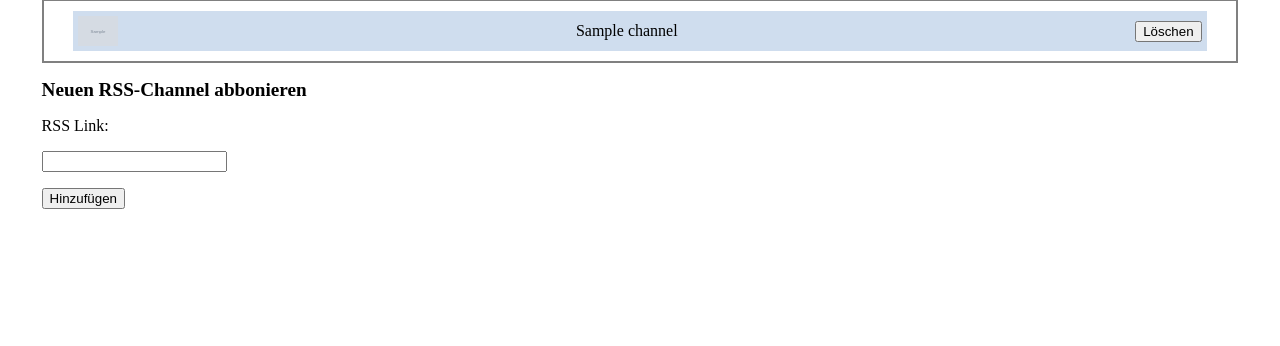
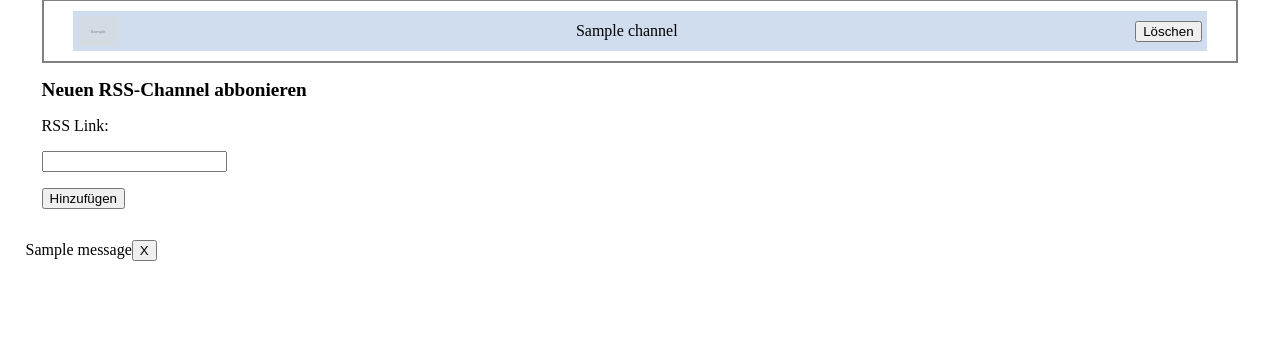
Before and after one commit to nisc586/schlagzeilensammler, a Flask app: page /channels in a window 1280 px wide. Shown: the part 130-476 px from the top of the page. Run offline with Flask 3, Linux system fonts and the light colour scheme; tables that the repository leaves empty hold one stand-in row (values such as "Sample post"); grey boxes marked "Sample" are stand-in pictures; one stand-in notice (Sample message) is shown; some libraries are stand-ins or nearby versions.

Commit message:
Implement some flashed messages on channels page

```diff
--- a/szsammler/routes.py
+++ b/szsammler/routes.py
@@ -1,5 +1,5 @@
 from json import JSONDecodeError
-from flask import Blueprint, render_template, jsonify, request, redirect, url_for
+from flask import Blueprint, render_template, jsonify, request, redirect, url_for, flash
 from . import db
 from .models import Article, Channel
 import feedparser
@@ -69,20 +69,17 @@ def channels():
 @main.route("/channels/new", methods=["GET", "POST"])
 def create_new_channel():
     if request.method == "POST":
-        if request.content_type == "application/json":
-            if not request.data:
-                return jsonify({"error": "Missing payload, 'rss_url' is required."}), 400
-            rss_url = request.get_json().get("rss_url")
-        else:
-            # default for forms application/x-www-form-urlencoded
-            rss_url = request.form["rss_url"]
+        # default for forms application/x-www-form-urlencoded
+        rss_url = request.form["rss_url"]
 
         if not rss_url:
-            return jsonify({"error": "RSS Url is required."}), 400
+            flash("Required URL is missing.")
+            return redirect(url_for('main.channels'))
 
         rss = feedparser.parse(rss_url)
         if rss.bozo:
-            return jsonify({"error": f"Invalid RSS feed at: {rss_url}"}), 400
+            flash("Could not find RSS feed at URL.")
+            return redirect(url_for('main.channels'))
 
         feed = rss.feed
         # feed.link does not necessarily link to the rss-channel.
@@ -95,7 +92,7 @@ def create_new_channel():
                 channel_link = link["href"]
                 break
 
-        if not Channel.query.filter_by(link=feed.link).first():
+        if not Channel.query.filter_by(link=channel_link).first():
             new_channel = Channel(
                 title = feed.title,
                 link = channel_link,
@@ -104,6 +101,9 @@ def create_new_channel():
             )
             db.session.add(new_channel)
             db.session.commit()
+            flash(f"Added new channel - {feed.title}")
+        else:
+            flash(f"Channel from {channel_link} already exists.")
 
     return redirect(url_for('main.channels'))
 
--- a/szsammler/static/channels.js
+++ b/szsammler/static/channels.js
@@ -16,3 +16,8 @@ function confirmDelete(channelId) {
             }
         });
 }
+
+
+function dismissMessage(btn) {
+    btn.closest(".temporary-message").remove()
+}
--- a/szsammler/static/style.css
+++ b/szsammler/static/style.css
@@ -1,4 +1,4 @@
-/* ===== Basic Template ===== */
+/* ===== Basic Template / Shared Styles ===== */
 h1 {
     color: rgb(31, 52, 110);
 }
@@ -33,6 +33,15 @@ header nav a {
 
 header nav a:hover {
     text-decoration: underline;
+}
+
+@keyframes flash {
+    0% {background-color: yellow; }
+    100% {background-color: transparent;}
+}
+
+.flash {
+    animation: flash 1s ease-out;
 }
 
 /* ===== Channels Page ===== */
@@ -74,6 +83,11 @@ header nav a:hover {
     margin: 0px;
 }
 
+.temporary-message {
+    display: flex;
+    flex-direction: row;
+    align-items: center;
+}
 
 /* ===== Index Page ===== */
 #channels-list-index {
@@ -115,15 +129,6 @@ header nav a:hover {
     border-radius: 8px;
     box-shadow: 2px 2px 10px rgba(0, 0, 0, 0.1);
     background-color: #fff;
-}
-
-@keyframes flash {
-    0% {background-color: yellow; }
-    100% {background-color: transparent;}
-}
-
-.flash {
-    animation: flash 1s ease-out;
 }
 
 @media (max-width: 500px) {
--- a/szsammler/templates/channels.html.j2
+++ b/szsammler/templates/channels.html.j2
@@ -23,4 +23,14 @@
         <input type="text" id="rss_url" name="rss_url" required>
         <button type="submit">Hinzufügen</button>
     </form>
+    {% with messages = get_flashed_messages() %}
+    {% if messages %}
+        {% for message in messages %}
+            <div class="temporary-message">
+                <p class="flash">{{ message }}</p>
+                <button onclick="dismissMessage(this)">X</button>
+            </div>
+        {% endfor %}
+    {% endif %}
+    {% endwith %}
 {% endblock content %}
```
